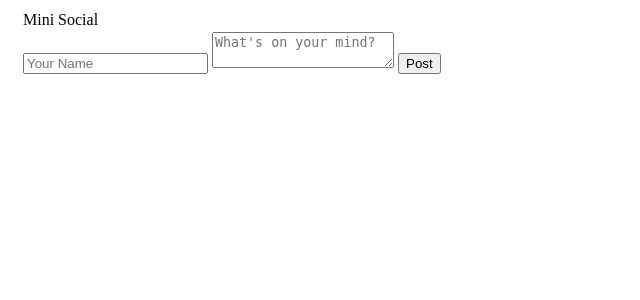
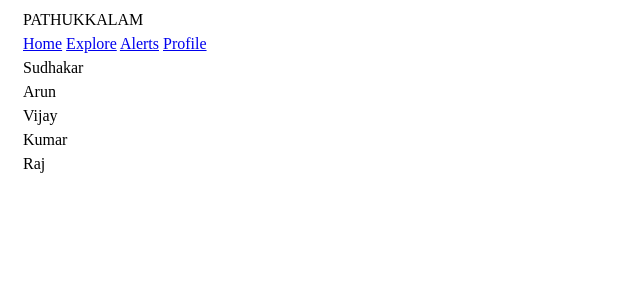
Before and after one commit to sudhakar96536-droid/pathukkalam, a Flask app: page / in a window 1280 px wide. Shown: the top 300 px of the page, without its empty margins (0-640 px from the left). Run offline with Flask 3, Linux system fonts and the light colour scheme.

Commit message:
Update index.html

```diff
--- a/templates/index.html
+++ b/templates/index.html
@@ -1,44 +1,66 @@
 <!DOCTYPE html>
 <html>
 <head>
-    <title>Mini Social App</title>
 
 <meta name="viewport" content="width=device-width, initial-scale=1">
+
+<title>Pathukkalam</title>
 
 <link rel="manifest" href="{{ url_for('static', filename='manifest.json') }}">
 
 <link rel="stylesheet" href="{{ url_for('static', filename='style.css') }}">
+
 </head>
 <body>
 
-<div class="topbar">
-    Mini Social
+<div class="navbar">
+
+    <div class="logo">PATHUKKALAM</div>
+
+    <div class="menu">
+        <a href="/">Home</a>
+        <a href="/explore">Explore</a>
+        <a href="/notifications">Alerts</a>
+        <a href="/profile">Profile</a>
     </div>
 
-<div class="container">
+</div>
 
-    <form action="/add-post" method="POST" class="post-form">
+<div class="story-wrapper">
 
-        <input type="text" name="username" placeholder="Your Name" required>
+    <div class="story">Sudhakar</div>
+    <div class="story">Arun</div>
+    <div class="story">Vijay</div>
+    <div class="story">Kumar</div>
+    <div class="story">Raj</div>
 
-        <textarea name="caption" placeholder="What's on your mind?" required></textarea>
+</div>
 
-        <button type="submit">Post</button>
-
-    </form>
+<div class="feed">
 
 {% for post in posts %}
 
 <div class="post-card">
 
-        <div class="user">{{ post.username }}</div>
+    <div class="post-top">
+        <img src="https://i.pravatar.cc/100?img={{ loop.index }}">
 
-        <div class="caption">{{ post.caption }}</div>
+        <div>
+            <div class="name">{{ post.name }}</div>
+            <div class="username">{{ post.username }}</div>
+        </div>
+    </div>
+
+    <div class="caption">
+        {{ post.caption }}
+    </div>
+
+    <img class="post-image" src="{{ post.image }}">
 
     <div class="actions">
-            <button>Like</button>
-            <button>Comment</button>
-            <button>Share</button>
+        <button>❤️ Like</button>
+        <button>💬 Comment</button>
+        <button>📤 Share</button>
     </div>
 
 </div>
@@ -47,11 +69,7 @@
 
 </div>
 
-<script>
-if ('serviceWorker' in navigator) {
-    navigator.serviceWorker.register('/static/sw.js');
-}
-</script>
+<script src="{{ url_for('static', filename='app.js') }}"></script>
 
 </body>
 </html>
```
Lines whose indentation alone changed are shown as unchanged.
